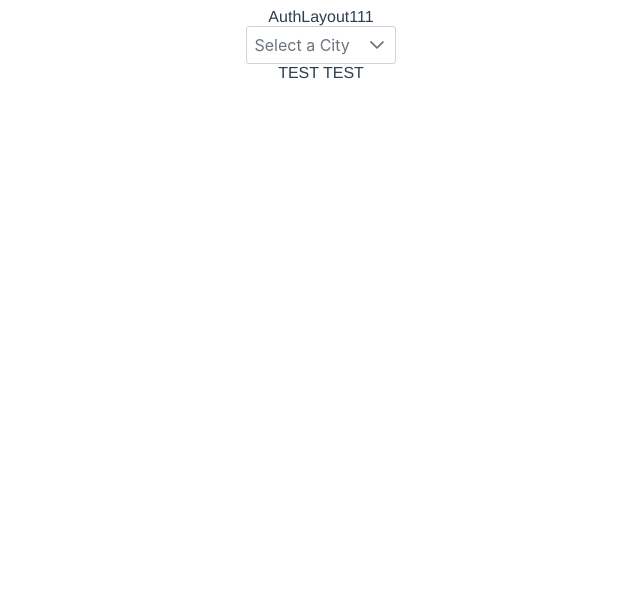
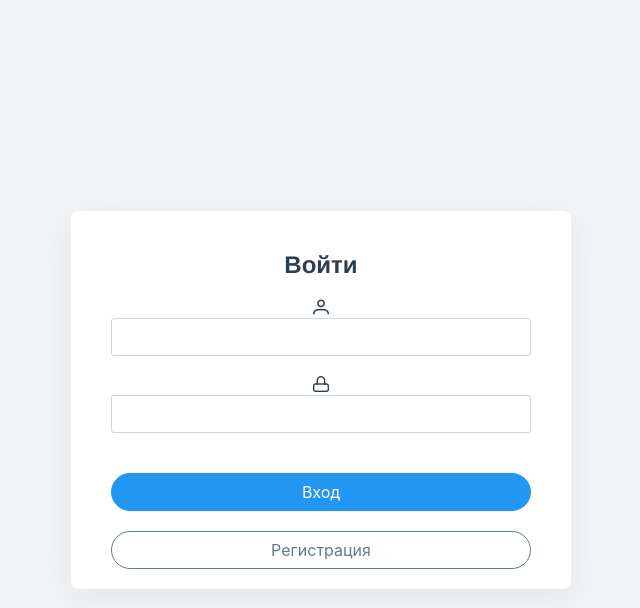
Before and after one commit to Kolya15/personal-finance-management_front, a Vue app: page /login in a window 1280 px wide. Shown: the top 608 px of the page, without its empty margins (319-959 px from the left). Built offline with nearby package versions, Linux system fonts and the light colour scheme.

Commit message:
added form login

```diff
--- a/package.json
+++ b/package.json
@@ -29,7 +29,8 @@
     "eslint-plugin-vue": "^7.0.0",
     "sass": "^1.32.0",
     "sass-loader": "^10.0.0",
-    "vue-cli-plugin-vuetify": "~2.4.0"
+    "vue-cli-plugin-vuetify": "~2.4.0",
+    "vue-loader-v16": "*"
   },
   "eslintConfig": {
     "root": true,
--- a/src/App.vue
+++ b/src/App.vue
@@ -1,10 +1,9 @@
 <template>
   <div id="app">
     <component :is="layout">
-      <router-view />
+        <router-view/>
     </component>
   </div>
-  <router-view/>
 </template>
 
 <script>
@@ -25,24 +24,29 @@ export default {
 </script>
 
 <style lang="scss">
+body {
+margin: 0;
+  padding: 0;
+}
 #app {
   font-family: Avenir, Helvetica, Arial, sans-serif;
   -webkit-font-smoothing: antialiased;
   -moz-osx-font-smoothing: grayscale;
   text-align: center;
   color: #2c3e50;
+
 }
 
-#nav {
-  padding: 30px;
+// #nav {
+//   padding: 30px;
 
-  a {
-    font-weight: bold;
-    color: #2c3e50;
+//   a {
+//     font-weight: bold;
+//     color: #2c3e50;
 
-    &.router-link-exact-active {
-      color: #42b983;
-    }
-  }
-}
+//     &.router-link-exact-active {
+//       color: #42b983;
+//     }
+//   }
+// }
 </style>
--- a/src/components/Authorization/Login.vue
+++ b/src/components/Authorization/Login.vue
@@ -1,31 +1,75 @@
 <template>
-  <Dropdown v-model="selectedCity" :options="cities" optionLabel="name" placeholder="Select a City" />
+    <div class="wrapper-form">
+        <h2>Войти</h2>
+      <div class="login-form">
+        <div class="login-form__input p-input-icon-left">
+          <i class="pi pi-user"/>
+          <InputText type="text" v-model="user.name" />
+        </div>
+        <div class="login-form__input p-input-icon-left">
+          <i class="pi pi-lock"/>
+          <InputText type="password" v-model="user.password" />
+        </div>
+      </div>
+      <Button label="Вход" @click="signIn()" class="login-form__button p-button-rounded" />
+        <Button label="Регистрация" @click="signUp()" class="login-form__button p-button-secondary p-button-outlined p-button-rounded" />
+  </div>
 
 </template>
 
 <script>
-import Dropdown from 'primevue/dropdown';
+import InputText from 'primevue/inputtext';
+import Button from 'primevue/button';
 
 export default {
   name: "Login",
   components: {
-    Dropdown
+    InputText,
+    Button
   },
   data(){
     return{
-      selectedCity: null,
-      cities: [
-        {name: 'New York', code: 'NY'},
-        {name: 'Rome', code: 'RM'},
-        {name: 'London', code: 'LDN'},
-        {name: 'Istanbul', code: 'IST'},
-        {name: 'Paris', code: 'PRS'}
-      ]
+      user: {
+        name: '',
+        password: ''
+      }
+    }
+  },
+  methods: {
+    signIn(){
+      console.log(this.user.name);
+    },
+    signUp(){
+      console.log('signUp');
     }
   }
 }
 </script>
 
-<style scoped>
+<style scoped lang="scss">
+  .wrapper-form{
+    background: red;
+    width: 500px;
+    padding: 20px 40px;
+    border-radius: 8px;
+    box-shadow: 0 9px 40px 3px rgb(0 11 34 / 7%);
+    background-color: #fff;
+  }
+    .login-form{
+      // display: flex;
+      // flex-direction: column;
+      // align-items: center;
+      &__input{
+        width: 100%;
+        margin-bottom: 20px;
+        input {
+          width: 100%;
+        }
+      }
+      &__button {
+        margin-top: 20px;
+        width: 100%;
 
+      }
+    }
 </style>
--- a/src/layouts/AuthLayout.vue
+++ b/src/layouts/AuthLayout.vue
@@ -1,7 +1,7 @@
 <template>
-<div>
-  AuthLayout111
-</div>
+  <div class="auth-layout">
+    <router-view/>
+  </div>
 </template>
 
 <script>
@@ -12,4 +12,12 @@ export default {
 
 <style scoped>
 
+.auth-layout {
+  background-color: #f4f5f7;
+  height: 100vh;
+  display: flex;
+  justify-content: center;
+  align-items: center;
+}
+
 </style>
--- a/src/layouts/MainLayout.vue
+++ b/src/layouts/MainLayout.vue
@@ -1,6 +1,6 @@
 <template>
 <div>
- MainLayout111
+  <router-view/>
 </div>
 </template>
 
--- a/src/views/Authorization.vue
+++ b/src/views/Authorization.vue
@@ -1,9 +1,6 @@
 <template>
-  <div>
+  <div class="authorization-page">
     <Login/>
-  </div>
-  <div>
-    TEST TEST
   </div>
 </template>
 
@@ -12,13 +9,15 @@ import Login from "../components/Authorization/Login";
 
 export default {
   name: "Authorization",
-  components:{
+  components: {
     Login
   }
 
 }
 </script>
 
-<style scoped>
+<style scoped lang="scss">
+  .authorization-page{
 
+  }
 </style>
```
Also changed, not shown: 1 other file (tests, documents, lock files or other folders).
